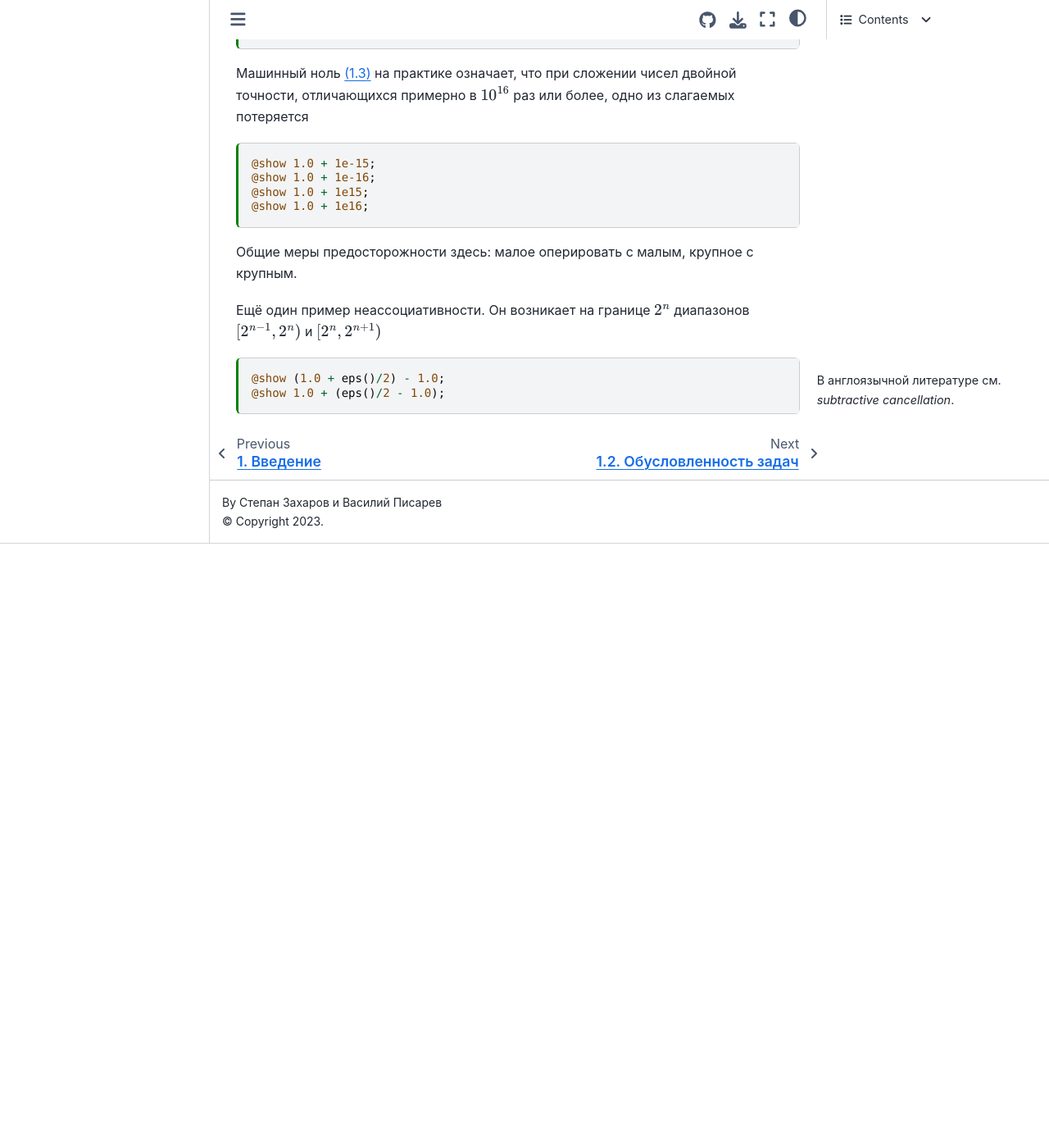
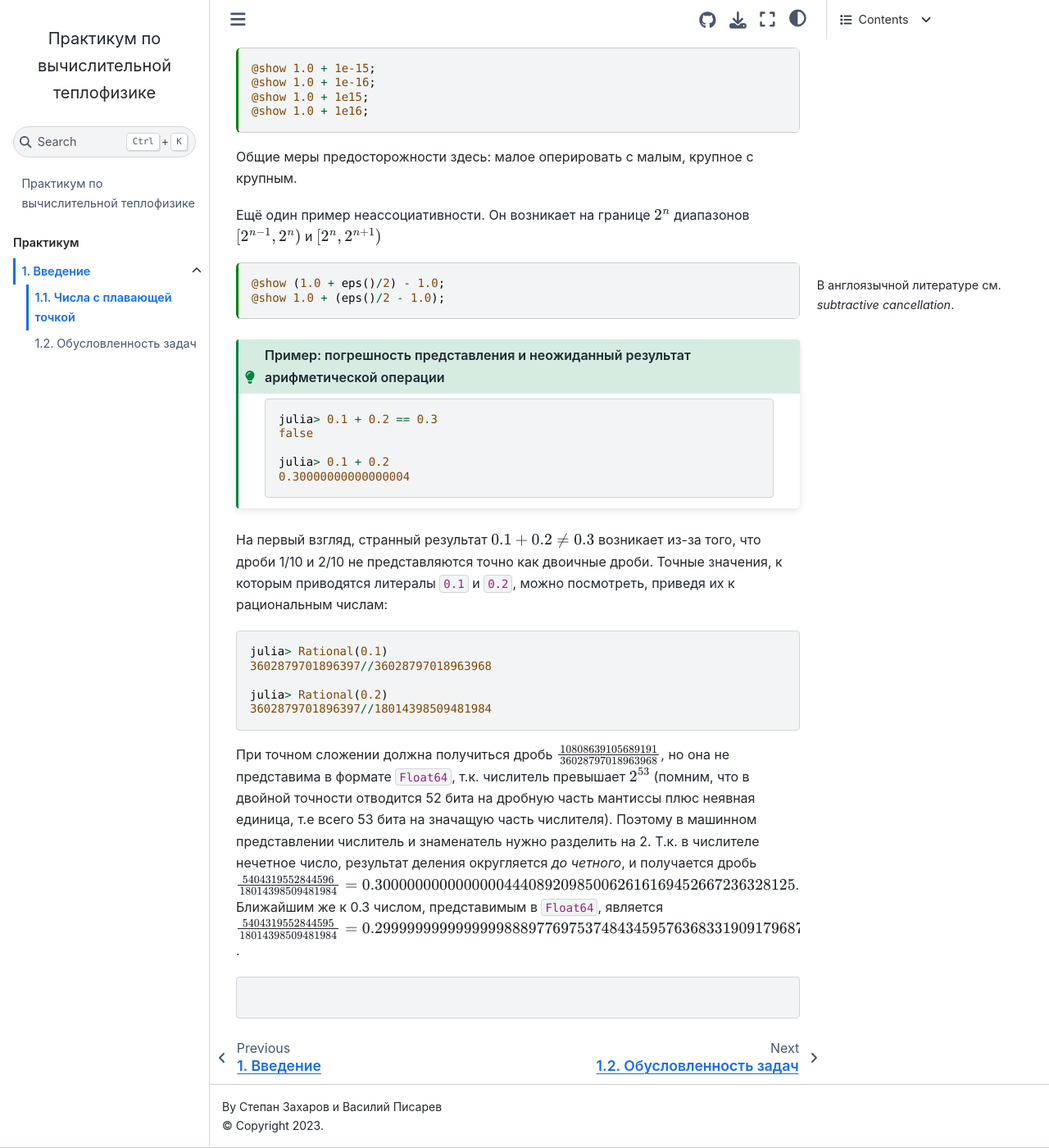
Before and after one commit to stepanzh/computational_thermodynamics, a Jupyter Book: the page built from book/intro/float.md, in a window 1280 px wide and 1400 px high, scrolled down 5542 px. Shown: the whole window at 82% size. Built offline with Jupyter Book 1.0.4 settings and Sphinx 7.4.7 and the Sphinx Book theme 1.1.4, drawn with Linux system fonts in a browser that asks for light colours; before the commit the page ends 6205 px from its top, so only the background shows below that; some of the changed text lies outside the part shown.

Commit message:
Explanation why 0.1 + 0.2 != 0.3

````diff
--- a/book/intro/float.md
+++ b/book/intro/float.md
@@ -12,12 +12,17 @@
 
 # Числа с плавающей точкой
 
+% TODO
+% распределение
+% неассоциативность операций
+
 Множество действительных чисел $\real$ неограничено и непрерывно.
 Однако, в вычислительной практике используется множество *чисел с плавающей точкой* $\floatset\subset\real$, которое ограничено и дискретно.
 
-## Множество чисел с плавающей точкой
+Множество **чисел с плавающей точкой** $\floatset$ состоит из нуля и чисел вида
 
-Множество **чисел с плавающей точкой** $\floatset$ состоит из нуля и чисел вида
+```{index} ! число с плавающей точкой
+```
 
 ```{math}
 :label: floatpoint
@@ -256,10 +259,6 @@
 ```{margin}
 Так и поступают для вычисления рядов, например, $e^x = \sum_{n=0}^\infty x^n /n!$.
 ```
-
-```{margin}
-Также, см. [алгоритм Кэхэна](https://ru.wikipedia.org/wiki/%D0%90%D0%BB%D0%B3%D0%BE%D1%80%D0%B8%D1%82%D0%BC_%D0%9A%D1%8D%D1%85%D1%8D%D0%BD%D0%B0).
-```
 Ошибку округления можно уменьшить, если изменить порядок сложения
 
 ```{code-cell}
@@ -298,3 +297,25 @@
 @show (1.0 + eps()/2) - 1.0;
 @show 1.0 + (eps()/2 - 1.0);
 ```
+```{admonition} Пример: погрешность представления и неожиданный результат арифметической операции
+:class: tip
+
+```julia
+julia> 0.1 + 0.2 == 0.3
+false
+
+julia> 0.1 + 0.2
+0.30000000000000004
+```
+
+На первый взгляд, странный результат $0.1 + 0.2 \ne 0.3$ возникает из-за того, что дроби 1/10 и 2/10 не представляются точно как двоичные дроби.
+Точные значения, к которым приводятся литералы `0.1` и `0.2`, можно посмотреть, приведя их к рациональным числам:
+```julia
+julia> Rational(0.1)
+3602879701896397//36028797018963968
+
+julia> Rational(0.2)
+3602879701896397//18014398509481984
+```
+При точном сложении должна получиться дробь $\frac{10808639105689191}{36028797018963968}$, но она не представима в формате `Float64`, т.к. числитель превышает $2^{53}$ (помним, что в двойной точности отводится 52 бита на дробную часть мантиссы плюс неявная единица, т.е всего 53 бита на значащую часть числителя). Поэтому в машинном представлении числитель и знаменатель нужно разделить на 2. Т.к. в числителе нечетное число, результат деления округляется *до четного*, и получается дробь $\frac{5404319552844596}{18014398509481984} = 0.3000000000000000444089209850062616169452667236328125$. Ближайшим же к 0.3 числом, представимым в `Float64`, является $\frac{5404319552844595}{18014398509481984} = 0.299999999999999988897769753748434595763683319091796875$.
+```
````
Also changed, not shown: other parts of book/intro/float.md (+0 -2 lines).
